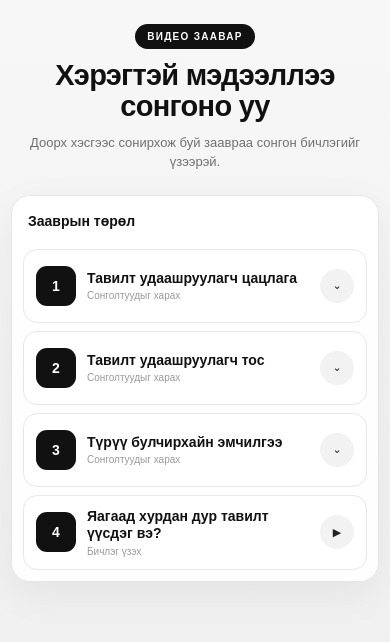
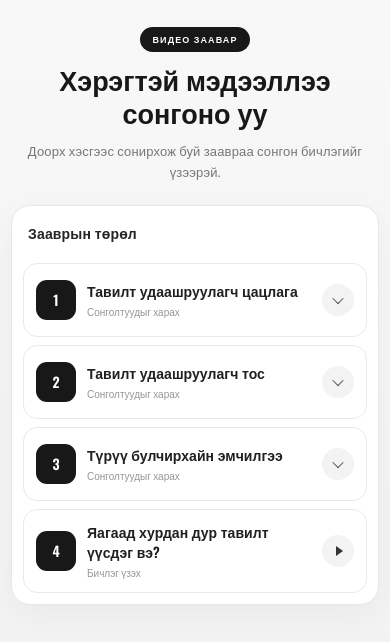
Before and after one commit to Boona06/Video, a Next.js app: page / in a window 390 px wide. Shown: the top 642 px of the page. Built offline with nearby package versions, Linux system fonts and the light colour scheme.

Commit message:
font arrow

```diff
--- a/app/globals.css
+++ b/app/globals.css
@@ -1,3 +1,5 @@
+@import url("https://fonts.googleapis.com/css2?family=Oswald:wght@400;500;600;700&display=swap");
+
 * {
   box-sizing: border-box;
 }
@@ -14,10 +16,17 @@ body {
 }
 
 body {
-  background: linear-gradient(180deg, #f7f7f8 0%, #eeeeef 100%);
+  background: linear-gradient(180deg, #f8f8f9 0%, #f1f1f2 100%);
 
-  color: #111;
-  font-family: Arial, Helvetica, sans-serif;
+  color: #202020;
+
+  font-family: "Oswald", sans-serif;
+  font-weight: 400;
+  letter-spacing: 0.01em;
+
+  -webkit-font-smoothing: antialiased;
+  -moz-osx-font-smoothing: grayscale;
+  text-rendering: optimizeLegibility;
 }
 
 button,
@@ -43,63 +52,73 @@ button {
   margin: 0 auto;
 }
 
-/* HEADER */
+/* =========================
+   HEADER
+========================= */
 
 .page-header {
   max-width: 700px;
   margin: 0 auto 34px;
+  padding: 0 10px;
+
   text-align: center;
 }
 
 .eyebrow {
   display: inline-flex;
   align-items: center;
+  justify-content: center;
 
   margin-bottom: 14px;
-  padding: 8px 14px;
+  padding: 7px 13px;
 
   border-radius: 999px;
 
-  background: #111;
+  background: #181818;
   color: #fff;
 
-  font-size: 11px;
-  font-weight: 800;
-  letter-spacing: 1.3px;
+  font-size: 10px;
+  font-weight: 600;
+  line-height: 1.2;
+  letter-spacing: 1.1px;
 }
 
 .page-header h1 {
   margin: 0;
 
-  font-size: clamp(30px, 5vw, 46px);
-  line-height: 1.08;
-  letter-spacing: -1.2px;
-  font-weight: 800;
+  color: #181818;
+
+  font-size: clamp(28px, 5vw, 42px);
+  font-weight: 700;
+  line-height: 1.2;
+  letter-spacing: 0;
 }
 
 .page-header p {
   max-width: 560px;
-  margin: 14px auto 0;
+  margin: 13px auto 0;
 
-  color: #707070;
+  color: #767676;
 
   font-size: 15px;
-  line-height: 1.6;
+  font-weight: 400;
+  line-height: 1.65;
 }
 
-/* MAIN CARD */
+/* =========================
+   MAIN CARD
+========================= */
 
 .guide-card {
   width: 100%;
-
   padding: 22px;
 
-  border: 1px solid #e6e6e6;
+  border: 1px solid #e7e7e7;
   border-radius: 24px;
 
-  background: rgba(255, 255, 255, 0.96);
+  background: rgba(255, 255, 255, 0.97);
 
-  box-shadow: 0 12px 40px rgba(0, 0, 0, 0.06);
+  box-shadow: 0 10px 35px rgba(0, 0, 0, 0.045);
 }
 
 .guide-heading {
@@ -114,18 +133,23 @@ button {
 }
 
 .guide-heading > span {
-  color: #111;
+  color: #252525;
 
-  font-size: 17px;
-  font-weight: 800;
+  font-size: 16px;
+  font-weight: 600;
+  line-height: 1.4;
 }
 
 .guide-heading small {
   color: #999;
+
   font-size: 12px;
+  font-weight: 400;
 }
 
-/* SECTION LIST */
+/* =========================
+   SECTION LIST
+========================= */
 
 .section-list {
   display: flex;
@@ -136,23 +160,26 @@ button {
 .guide-section {
   overflow: hidden;
 
-  border: 1px solid #e8e8e8;
+  border: 1px solid #e9e9e9;
   border-radius: 17px;
 
   background: #fff;
 
   transition:
     border-color 0.2s ease,
-    box-shadow 0.2s ease;
+    box-shadow 0.2s ease,
+    transform 0.2s ease;
 }
 
 .guide-section.open {
-  border-color: #bdbdbd;
+  border-color: #c7c7c7;
 
-  box-shadow: 0 8px 24px rgba(0, 0, 0, 0.06);
+  box-shadow: 0 7px 22px rgba(0, 0, 0, 0.055);
 }
 
-/* MAIN BUTTON */
+/* =========================
+   MAIN BUTTON
+========================= */
 
 .section-button {
   width: 100%;
@@ -170,14 +197,20 @@ button {
 
   gap: 14px;
 
-  color: #111;
+  color: #202020;
   text-align: left;
 
   cursor: pointer;
+
+  transition: background 0.15s ease;
 }
 
 .section-button:hover {
   background: #fafafa;
+}
+
+.section-button:active {
+  background: #f5f5f5;
 }
 
 .section-number {
@@ -192,11 +225,12 @@ button {
 
   border-radius: 13px;
 
-  background: #111;
+  background: #181818;
   color: #fff;
 
-  font-size: 17px;
-  font-weight: 800;
+  font-size: 16px;
+  font-weight: 600;
+  line-height: 1;
 }
 
 .section-text {
@@ -207,10 +241,12 @@ button {
 .section-text strong {
   display: block;
 
-  font-size: 17px;
-  line-height: 1.3;
+  color: #202020;
 
-  font-weight: 750;
+  font-size: 16px;
+  font-weight: 600;
+  line-height: 1.45;
+  letter-spacing: 0.05px;
 }
 
 .section-text small {
@@ -218,17 +254,24 @@ button {
 
   margin-top: 4px;
 
-  color: #999;
+  color: #969696;
 
   font-size: 12px;
-  font-weight: 500;
+  font-weight: 400;
+  line-height: 1.45;
 }
 
+/* =========================
+   CLEAN RIGHT ICON
+========================= */
+
 .section-icon {
-  width: 38px;
-  height: 38px;
+  width: 36px;
+  height: 36px;
 
-  flex: 0 0 38px;
+  flex: 0 0 36px;
+
+  position: relative;
 
   display: flex;
   align-items: center;
@@ -236,19 +279,60 @@ button {
 
   border-radius: 50%;
 
-  background: #f2f2f2;
-  color: #222;
+  background: #f3f3f4;
 
-  font-size: 14px;
+  color: transparent;
+  font-size: 0;
 
-  transition: transform 0.2s ease;
+  transition:
+    transform 0.22s ease,
+    background 0.18s ease;
 }
 
-.section-icon.rotate {
+.section-button:hover .section-icon {
+  background: #eaeaec;
+}
+
+/* 1, 2, 3-р хэсгийн dropdown arrow */
+
+.guide-section:nth-child(1) .section-icon::before,
+.guide-section:nth-child(2) .section-icon::before,
+.guide-section:nth-child(3) .section-icon::before {
+  content: "";
+
+  width: 8px;
+  height: 8px;
+
+  border-right: 1.7px solid #555;
+  border-bottom: 1.7px solid #555;
+
+  transform: rotate(45deg) translate(-1px, -1px);
+}
+
+.guide-section:nth-child(1) .section-icon.rotate,
+.guide-section:nth-child(2) .section-icon.rotate,
+.guide-section:nth-child(3) .section-icon.rotate {
   transform: rotate(180deg);
 }
 
-/* DROPDOWN OPTIONS */
+/* 4-р хэсгийн play icon */
+
+.guide-section:nth-child(4) .section-icon::before {
+  content: "";
+
+  width: 0;
+  height: 0;
+
+  margin-left: 2px;
+
+  border-top: 5px solid transparent;
+  border-bottom: 5px solid transparent;
+  border-left: 7px solid #333;
+}
+
+/* =========================
+   DROPDOWN OPTIONS
+========================= */
 
 .section-options {
   padding: 0 10px 10px;
@@ -256,7 +340,7 @@ button {
 
 .sub-option {
   width: 100%;
-  min-height: 59px;
+  min-height: 58px;
 
   padding: 10px 13px;
   margin-top: 7px;
@@ -264,8 +348,8 @@ button {
   border: 0;
   border-radius: 13px;
 
-  background: #f5f5f6;
-  color: #161616;
+  background: #f6f6f7;
+  color: #202020;
 
   display: flex;
   align-items: center;
@@ -281,20 +365,28 @@ button {
 }
 
 .sub-option:hover {
-  background: #ebebec;
+  background: #ededee;
   transform: translateX(2px);
 }
 
+.sub-option:active {
+  transform: translateX(1px);
+}
+
 .sub-option.active {
-  background: #111;
+  background: #1b1b1b;
   color: #fff;
 }
+
+/* Dropdown video play circle */
 
 .sub-play {
   width: 34px;
   height: 34px;
 
   flex: 0 0 34px;
+
+  position: relative;
 
   display: flex;
   align-items: center;
@@ -303,17 +395,34 @@ button {
   border-radius: 50%;
 
   background: #fff;
-  color: #111;
 
-  font-size: 10px;
+  color: transparent;
+  font-size: 0;
+
+  box-shadow: 0 1px 5px rgba(0, 0, 0, 0.07);
+}
+
+.sub-play::before {
+  content: "";
+
+  width: 0;
+  height: 0;
+
+  margin-left: 2px;
+
+  border-top: 4px solid transparent;
+  border-bottom: 4px solid transparent;
+  border-left: 6px solid #222;
 }
 
 .sub-title {
   min-width: 0;
   flex: 1;
 
-  font-size: 15px;
-  font-weight: 700;
+  font-size: 14px;
+  font-weight: 500;
+  line-height: 1.5;
+  letter-spacing: 0.05px;
 }
 
 .sub-action {
@@ -321,19 +430,22 @@ button {
 
   border-radius: 999px;
 
-  background: rgba(0, 0, 0, 0.06);
+  background: rgba(0, 0, 0, 0.05);
 
   color: inherit;
 
-  font-size: 11px;
-  font-weight: 700;
+  font-size: 10px;
+  font-weight: 500;
+  line-height: 1.2;
 }
 
 .sub-option.active .sub-action {
-  background: rgba(255, 255, 255, 0.16);
+  background: rgba(255, 255, 255, 0.14);
 }
 
-/* VIDEO */
+/* =========================
+   VIDEO SECTION
+========================= */
 
 .video-section {
   scroll-margin-top: 20px;
@@ -341,12 +453,12 @@ button {
   margin-top: 28px;
   padding: 22px;
 
-  border: 1px solid #e5e5e5;
+  border: 1px solid #e7e7e7;
   border-radius: 24px;
 
   background: #fff;
 
-  box-shadow: 0 14px 40px rgba(0, 0, 0, 0.07);
+  box-shadow: 0 12px 35px rgba(0, 0, 0, 0.055);
 }
 
 .video-header {
@@ -361,17 +473,20 @@ button {
   color: #999;
 
   font-size: 10px;
-  font-weight: 800;
-  letter-spacing: 1px;
+  font-weight: 500;
+  line-height: 1.3;
+  letter-spacing: 0.8px;
 }
 
 .video-header h2 {
   margin: 0;
 
-  font-size: clamp(18px, 3vw, 23px);
-  line-height: 1.3;
+  color: #202020;
 
-  font-weight: 800;
+  font-size: clamp(18px, 3vw, 22px);
+  font-weight: 600;
+  line-height: 1.45;
+  letter-spacing: 0;
 }
 
 .video-wrap {
@@ -385,7 +500,7 @@ button {
 
   background: #000;
 
-  box-shadow: 0 10px 30px rgba(0, 0, 0, 0.18);
+  box-shadow: 0 9px 28px rgba(0, 0, 0, 0.15);
 }
 
 .video-frame {
@@ -407,12 +522,15 @@ button {
   color: #999;
 
   font-size: 11px;
-  line-height: 1.5;
+  font-weight: 400;
+  line-height: 1.55;
 
   text-align: center;
 }
 
-/* TABLET */
+/* =========================
+   TABLET
+========================= */
 
 @media (max-width: 900px) {
   .app-shell {
@@ -424,7 +542,9 @@ button {
   }
 }
 
-/* MOBILE */
+/* =========================
+   MOBILE
+========================= */
 
 @media (max-width: 600px) {
   .app-shell {
@@ -432,28 +552,30 @@ button {
   }
 
   .page-header {
-    margin-bottom: 23px;
-    padding: 0 6px;
+    margin-bottom: 24px;
+    padding: 0 7px;
   }
 
   .eyebrow {
     margin-bottom: 11px;
-
     padding: 7px 12px;
 
-    font-size: 10px;
+    font-size: 9px;
+    font-weight: 600;
   }
 
   .page-header h1 {
-    font-size: 29px;
-    letter-spacing: -0.7px;
+    font-size: 27px;
+    font-weight: 700;
+    line-height: 1.24;
+    letter-spacing: 0;
   }
 
   .page-header p {
     margin-top: 10px;
 
     font-size: 13px;
-    line-height: 1.5;
+    line-height: 1.6;
   }
 
   .guide-card {
@@ -468,6 +590,7 @@ button {
 
   .guide-heading > span {
     font-size: 14px;
+    font-weight: 600;
   }
 
   .guide-heading small {
@@ -503,21 +626,30 @@ button {
 
   .section-text strong {
     font-size: 14px;
-    line-height: 1.25;
+    font-weight: 600;
+    line-height: 1.45;
+    letter-spacing: 0.05px;
   }
 
   .section-text small {
     margin-top: 3px;
+
     font-size: 10px;
+    line-height: 1.4;
   }
 
   .section-icon {
-    width: 34px;
-    height: 34px;
+    width: 32px;
+    height: 32px;
 
-    flex-basis: 34px;
+    flex-basis: 32px;
+  }
 
-    font-size: 11px;
+  .guide-section:nth-child(1) .section-icon::before,
+  .guide-section:nth-child(2) .section-icon::before,
+  .guide-section:nth-child(3) .section-icon::before {
+    width: 7px;
+    height: 7px;
   }
 
   .section-options {
@@ -541,11 +673,16 @@ button {
 
   .sub-title {
     font-size: 13px;
+    font-weight: 500;
+    line-height: 1.5;
+    letter-spacing: 0.05px;
   }
 
   .sub-action {
     padding: 5px 8px;
+
     font-size: 9px;
+    font-weight: 500;
   }
 
   .video-section {
@@ -560,7 +697,10 @@ button {
   }
 
   .video-header h2 {
-    font-size: 17px;
+    font-size: 16px;
+    font-weight: 600;
+    line-height: 1.5;
+    letter-spacing: 0;
   }
 
   .video-wrap {
@@ -572,11 +712,18 @@ button {
   }
 }
 
-/* VERY SMALL PHONES */
+/* =========================
+   VERY SMALL PHONES
+========================= */
 
 @media (max-width: 380px) {
+  .app-shell {
+    padding-left: 8px;
+    padding-right: 8px;
+  }
+
   .page-header h1 {
-    font-size: 25px;
+    font-size: 24px;
   }
 
   .section-text strong {
@@ -590,4 +737,8 @@ button {
   .sub-action {
     display: none;
   }
+
+  .section-button {
+    gap: 9px;
+  }
 }
```
